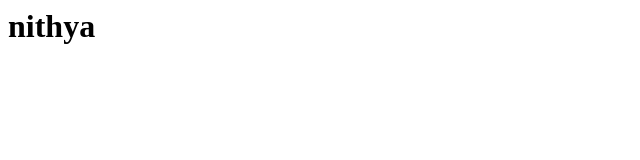
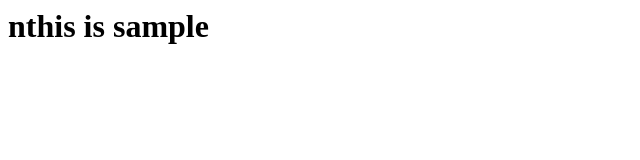
Before and after one commit to Nithya-150204/githubaction, a plain HTML site: page index.html in a window 1280 px wide. Shown: the whole page, without its empty margins (0-640 px from the left). Drawn offline with Linux system fonts and the light colour scheme.

Commit message:
Update index.html

```diff
--- a/index.html
+++ b/index.html
@@ -1 +1 @@
-<h1>nithya</h1>
+<h1>nthis is sample</h1>
```
